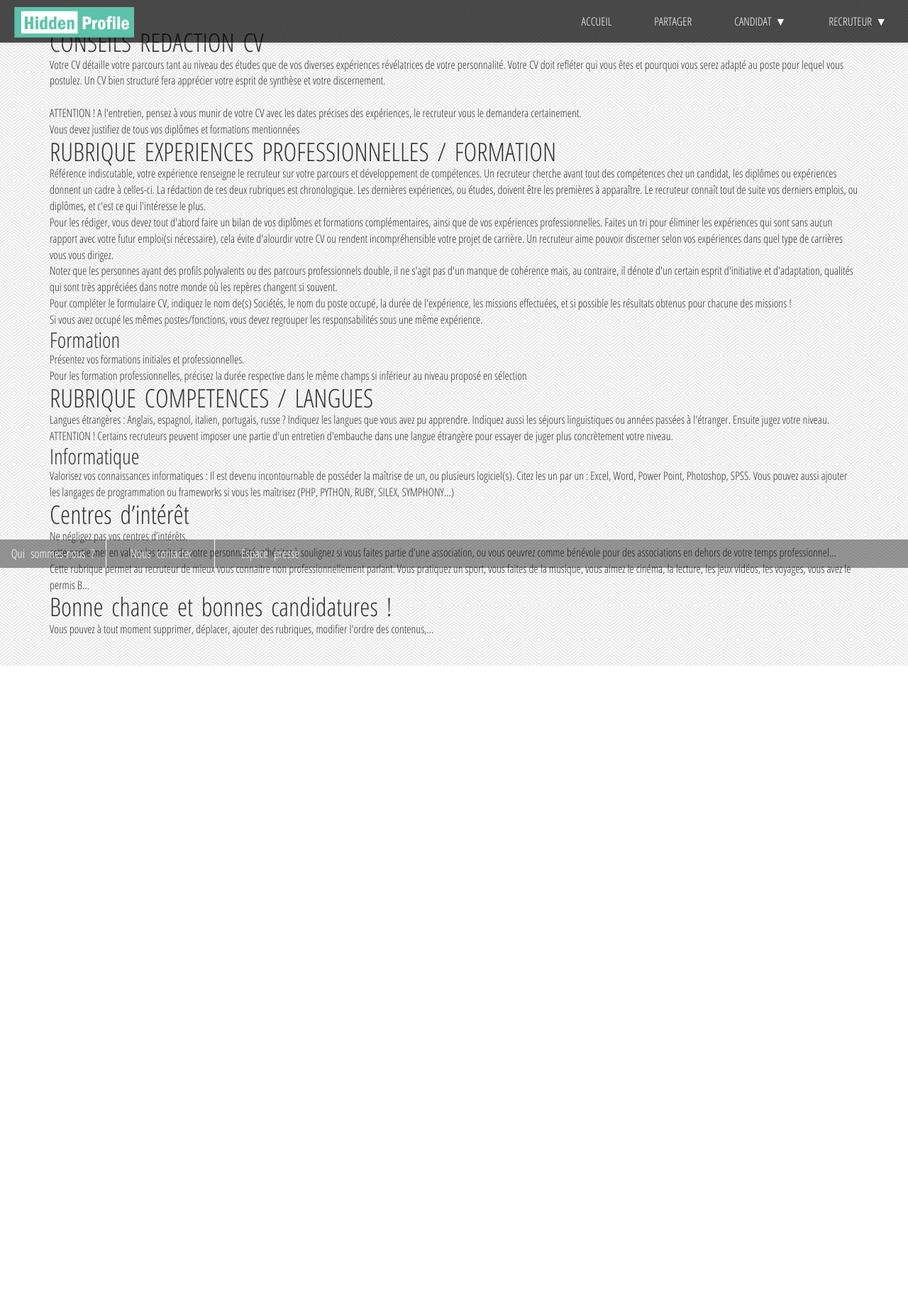
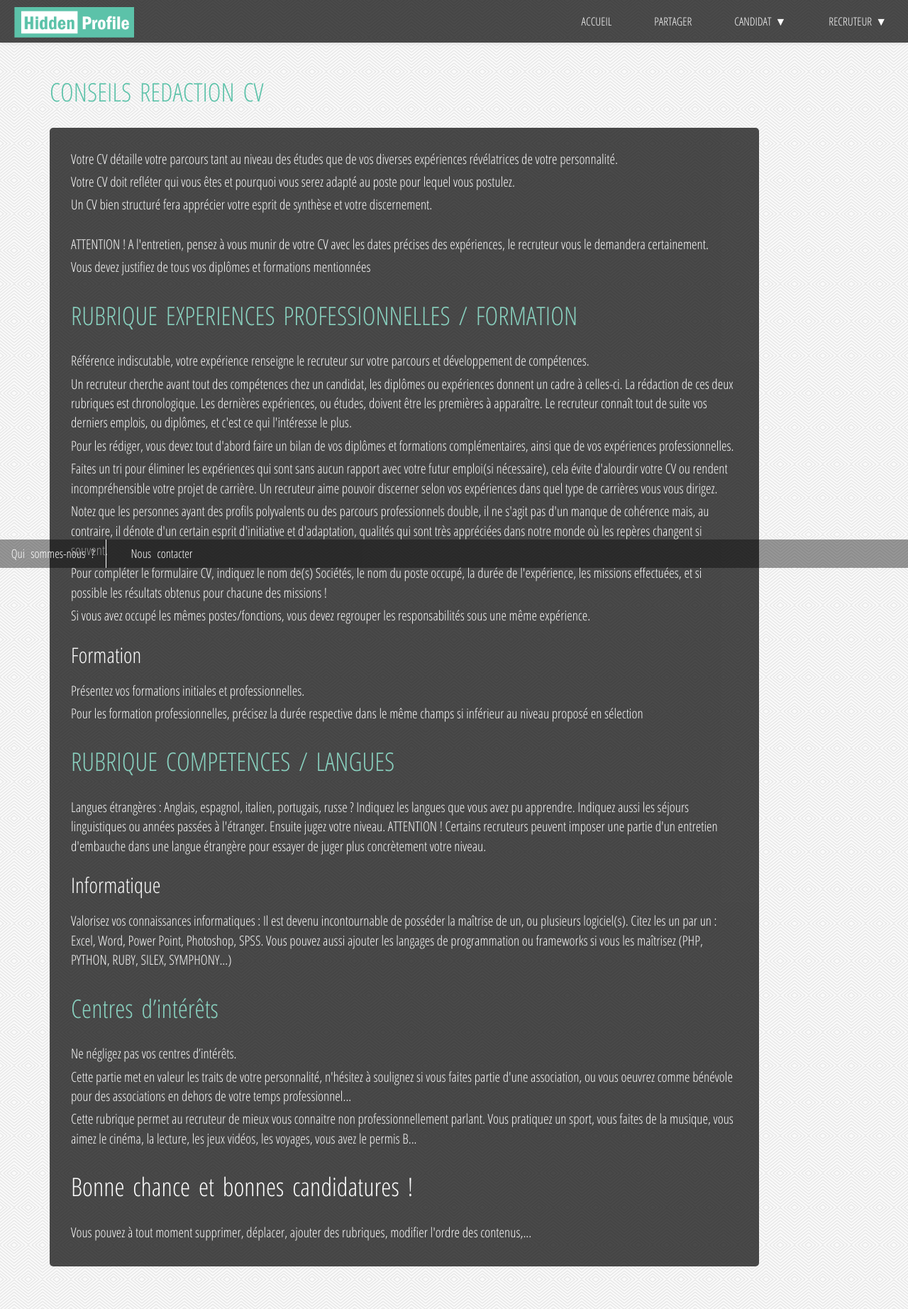
Before and after one commit to WilliamB78/hidden_profile, a PHP site: template templates/resume/advises_cv.html.twig in a window 1280 px wide. Shown: the whole page at 71% size. Before the commit the page ends 938 px from the top, so only its background shows below. Run offline with PHP 8.4, Linux system fonts and the light colour scheme; the template is opened without the code that fills it, so the values that code supplies are empty; some libraries are stand-ins or nearby versions; some web fonts are replaced.

Commit message:
mer26-17h25

```diff
--- a/templates/layout.html.twig
+++ b/templates/layout.html.twig
@@ -89,7 +89,7 @@
             <ul id="footer-content">
               <li class="list-footer"><a href="{{ path('about_us') }}" class="footerLink">Qui sommes-nous ?</a></li>
               <li class="list-footer"><a href="{{ path('contact_us') }}" class="footerLink"> Nous contacter</a></li>
-              <li class="list-footer"><a href="#" class="footerLink"> Espace presse</a></li>
+              {#<li class="list-footer"><a href="#" class="footerLink"> Espace presse</a></li>#}
             </ul>
 
         </footer>
--- a/templates/resume/add.html.twig
+++ b/templates/resume/add.html.twig
@@ -1,7 +1,8 @@
 {% extends "layout.html.twig" %}
 
 {% block content %}
-    <form method="post" class="form-resume">
+    <p id="consultation_conseils"><a href="{{ path('advises') }}">Consultez ici : Conseils pour Rédaction CV</a></p>
+    <form method="post" class="form-resume" id="form-resume-marginTop">
         <h3>AJOUTER VOTRE CV</h3>
 
         <p><span class="red-star">*</span> Champs obligatoires</p>
--- a/templates/resume/advises_cv.html.twig
+++ b/templates/resume/advises_cv.html.twig
@@ -1,56 +1,56 @@
 {% extends "layout.html.twig" %}
 
 {% block content %}
-    <h1>CONSEILS REDACTION CV</h1>
+    <h1 id="title_advises">CONSEILS REDACTION CV</h1>
 
 
+    <div class="container_redactionCV">
         <div class="explicationsCV">
-	<p>Votre CV détaille votre parcours tant au niveau des études que de vos diverses expériences révélatrices de votre personnalité.
-	Votre CV doit refléter qui vous êtes et pourquoi vous serez adapté au poste pour lequel vous postulez.
-	Un CV bien structuré fera apprécier votre esprit de synthèse et votre discernement.</p><br>
-
+                <p>Votre CV détaille votre parcours tant au niveau des études que de vos diverses expériences révélatrices de votre personnalité.</p>
+                <p>Votre CV doit refléter qui vous êtes et pourquoi vous serez adapté au poste pour lequel vous postulez.</p>
+                <p>Un CV bien structuré fera apprécier votre esprit de synthèse et votre discernement.</p><br>
                 <p>ATTENTION ! A l'entretien, pensez à vous munir de votre CV avec les dates précises des expériences, le recruteur vous le demandera certainement.</p>
                 <p>Vous devez justifiez de tous vos diplômes et formations mentionnées</p>
 
         </div>
 
         <div class="CV">
-	<h1>RUBRIQUE EXPERIENCES PROFESSIONNELLES / FORMATION</h1>
-	<p>Référence indiscutable, votre expérience renseigne le recruteur sur votre parcours et développement de compétences. Un recruteur cherche avant tout des compétences chez un candidat, les diplômes ou expériences donnent un cadre à celles-ci. La rédaction de ces deux rubriques est chronologique. Les dernières expériences, ou études, doivent être les premières à apparaître. Le recruteur connaît tout de suite vos derniers emplois, ou diplômes, et c'est ce qui l'intéresse le plus. </p>
-
-	<p>Pour les rédiger, vous devez tout d'abord faire un bilan de vos diplômes et formations complémentaires, ainsi que de vos expériences professionnelles.
-	Faites un tri pour éliminer les expériences qui sont sans aucun rapport avec votre futur emploi(si nécessaire), cela évite d'alourdir votre CV ou rendent incompréhensible votre projet de carrière. Un recruteur aime pouvoir discerner selon vos expériences dans quel type de carrières vous vous dirigez.</p>
+                <h1 id="experiences">RUBRIQUE EXPERIENCES PROFESSIONNELLES / FORMATION</h1>
+                <p>Référence indiscutable, votre expérience renseigne le recruteur sur votre parcours et développement de compétences.</p>
+                <p>Un recruteur cherche avant tout des compétences chez un candidat, les diplômes ou expériences donnent un cadre à celles-ci. La rédaction de ces deux rubriques est chronologique. Les dernières expériences, ou études, doivent être les premières à apparaître. Le recruteur connaît tout de suite vos derniers emplois, ou diplômes, et c'est ce qui l'intéresse le plus. </p>
+                <p>Pour les rédiger, vous devez tout d'abord faire un bilan de vos diplômes et formations complémentaires, ainsi que de vos expériences professionnelles.</p>
+                <p>Faites un tri pour éliminer les expériences qui sont sans aucun rapport avec votre futur emploi(si nécessaire), cela évite d'alourdir votre CV ou rendent incompréhensible votre projet de carrière. Un recruteur aime pouvoir discerner selon vos expériences dans quel type de carrières vous vous dirigez.</p>
                 <p>Notez que les personnes ayant des profils polyvalents ou des parcours professionnels double, il ne s'agit pas d'un manque de cohérence mais, au contraire, il dénote d'un certain esprit d'initiative et d'adaptation, qualités qui sont très appréciées dans notre monde où les repères changent si souvent. </p>
                 <p>Pour compléter le formulaire CV, indiquez le nom de(s) Sociétés, le nom du poste occupé, la durée de l'expérience, les missions effectuées, et si possible les résultats obtenus pour chacune des missions !</p>
                 <p>Si vous avez occupé les mêmes postes/fonctions, vous devez regrouper les responsabilités sous une même expérience.</p>
 
 
-	<h2>Formation</h2>
+                <h2 id="formation">Formation</h2>
                         <p>Présentez vos formations initiales et professionnelles.</p>
                         <p>Pour les formation professionnelles, précisez la durée respective dans le même champs si inférieur au niveau proposé en sélection</p>
 
 
-	<h1>RUBRIQUE COMPETENCES / LANGUES</h1>
+                <h1 id="competences_langues">RUBRIQUE COMPETENCES / LANGUES</h1>
                 <p>Langues étrangères : Anglais, espagnol, italien, portugais, russe ? Indiquez les langues que vous avez pu apprendre.
                 Indiquez aussi les séjours linguistiques ou années passées à l'étranger. Ensuite jugez votre niveau.
                 ATTENTION ! Certains recruteurs peuvent imposer une partie d'un entretien d'embauche dans une langue étrangère pour essayer de juger plus concrètement votre niveau.</p>
 
 
-		<h2>Informatique</h2>
+                        <h2 id="informatique">Informatique</h2>
                                 <p>Valorisez vos connaissances informatiques : Il est devenu incontournable de posséder la maîtrise de un, ou plusieurs logiciel(s). Citez les un par un : Excel, Word, Power Point, Photoshop, SPSS. Vous pouvez aussi ajouter les langages de programmation ou frameworks si vous les maîtrisez (PHP, PYTHON, RUBY, SILEX, SYMPHONY...)</p>
 
 
-	<h1>Centres d’intérêt</h1>
+                <h1 id="interets">Centres d’intérêts</h1>
                         <p>Ne négligez pas vos centres d’intérêts.</p>
-		<p>cette partie met en valeur les traits de votre personnalité, n'hésitez à soulignez si vous faites partie d'une association, ou vous oeuvrez comme bénévole pour des associations en dehors de votre temps professionnel...</p>
+                        <p>Cette partie met en valeur les traits de votre personnalité, n'hésitez à soulignez si vous faites partie d'une association, ou vous oeuvrez comme bénévole pour des associations en dehors de votre temps professionnel...</p>
                         <p>Cette rubrique permet au recruteur de mieux vous connaitre non professionnellement parlant.
                         Vous pratiquez un sport, vous faites de la musique, vous aimez le cinéma, la lecture, les jeux vidéos, les voyages, vous avez le permis B...
 
                 <h1>Bonne chance et bonnes candidatures !</h1>
 
-		<p>Vous pouvez à tout moment supprimer, déplacer, ajouter des rubriques, modifier l'ordre des contenus,...</p>
+                        <p id="last_advise">Vous pouvez à tout moment supprimer, déplacer, ajouter des rubriques, modifier l'ordre des contenus,...</p>
 
         </div>
-
+    </div>
 
         {% endblock %}
--- a/web/css/main.css
+++ b/web/css/main.css
@@ -88,7 +88,8 @@ hr{
 }
 .header a:hover
 {
-    color: #82d8c1;
+    color: #fff;    /*#82d8c1;*/
+
 }
 
 
@@ -132,6 +133,7 @@ hr{
   clear: both;
   max-height: 0;
   transition: max-height .2s ease-out;
+    background: rgba(0,0,0,1);
 }
 /* menu icon */
 .header .menu-icon {
@@ -223,10 +225,14 @@ hr{
     .header li a {
       padding: 19px 30px;
     }
+    .header li ul {
+      background: rgba(0,0,0,0.5);
+    }
     .header .menu {
       clear: none;
       float: right;
       max-height: none;
+      background: rgba(0,0,0,0);
     }
     .header .menu-icon {
       display: none;
@@ -243,12 +249,11 @@ hr{
 #title-header {
     color: #fff;
     text-align: center;
-    margin-top: 40px;
 }
 
 /*---------------- CONTAINER ----------------*/
 .container{
-    margin: 40px auto;
+    margin: 60px auto;
 }
 
 .container hr{
@@ -318,7 +323,9 @@ hr{
 #accueil{
     padding: 0;
 }
-
+i {
+    color: #fff;
+}
 .box-accueil {
     display: inline-block;
     width: 550px;
@@ -331,6 +338,10 @@ hr{
 .box-accueil li a{
     color: #fff;
     text-decoration: underline;
+}
+#title_news{
+    margin-top: 20px;
+    margin-bottom: 30px;
 }
 /*height of box NEWS*/
 #box-news{
@@ -572,7 +583,10 @@ footer a:hover{
     width: 700px;
     font-size: 2rem;
 }
-.container .form-resume h2{
+#form-resume-marginTop{
+    margin-top: 0;
+}
+.container h2{
     margin-top: 20px;
 }
 .container .form-resume [placeholder]{
@@ -811,4 +825,60 @@ footer a:hover{
     font-size: 18px;
 }
 
-/*********************************************************/
+/**********************CONSEILS REDACTION CV***********************************/
+.container_redactionCV{
+    width: 1000px;
+    padding: 30px;
+    background: #000;
+    border-radius: 5px;
+    color: #fff;
+    opacity: 0.7;
+
+}
+#title_advises{
+    margin-top: 50px;
+    margin-bottom: 30px;
+    color: #5cc2a9;
+}
+#experiences,
+#competences_langues,
+#interets{
+    color: #5cc2a9;
+}
+.CV h1{
+    margin-bottom: 30px;
+    margin-top: 30px;
+}
+#formation,
+#informatique
+{
+    margin-bottom: 20px;
+    margin-top: 20px;
+
+}
+
+.explicationsCV p,
+.CV p,
+#formation p,
+#competences_langues p,
+#informatique p,
+#interets p {
+    padding-bottom: 5px;
+    font-size: 1.2em;
+}
+
+#last_advise{
+    font-size: 1.2em;
+}
+
+/*--------------------------PAGE ADD.HTML--------*/
+#consultation_conseils{
+    margin-left: 20%;
+    margin-top: 30px;
+    margin-bottom: 20px;
+}
+#consultation_conseils a{
+    font-size: 1.2em;
+    color: blue;
+    text-decoration: underline;
+}
```
Also changed, not shown: templates/index.html.twig (+4 -4 lines). Lines whose indentation alone changed are shown as unchanged.
